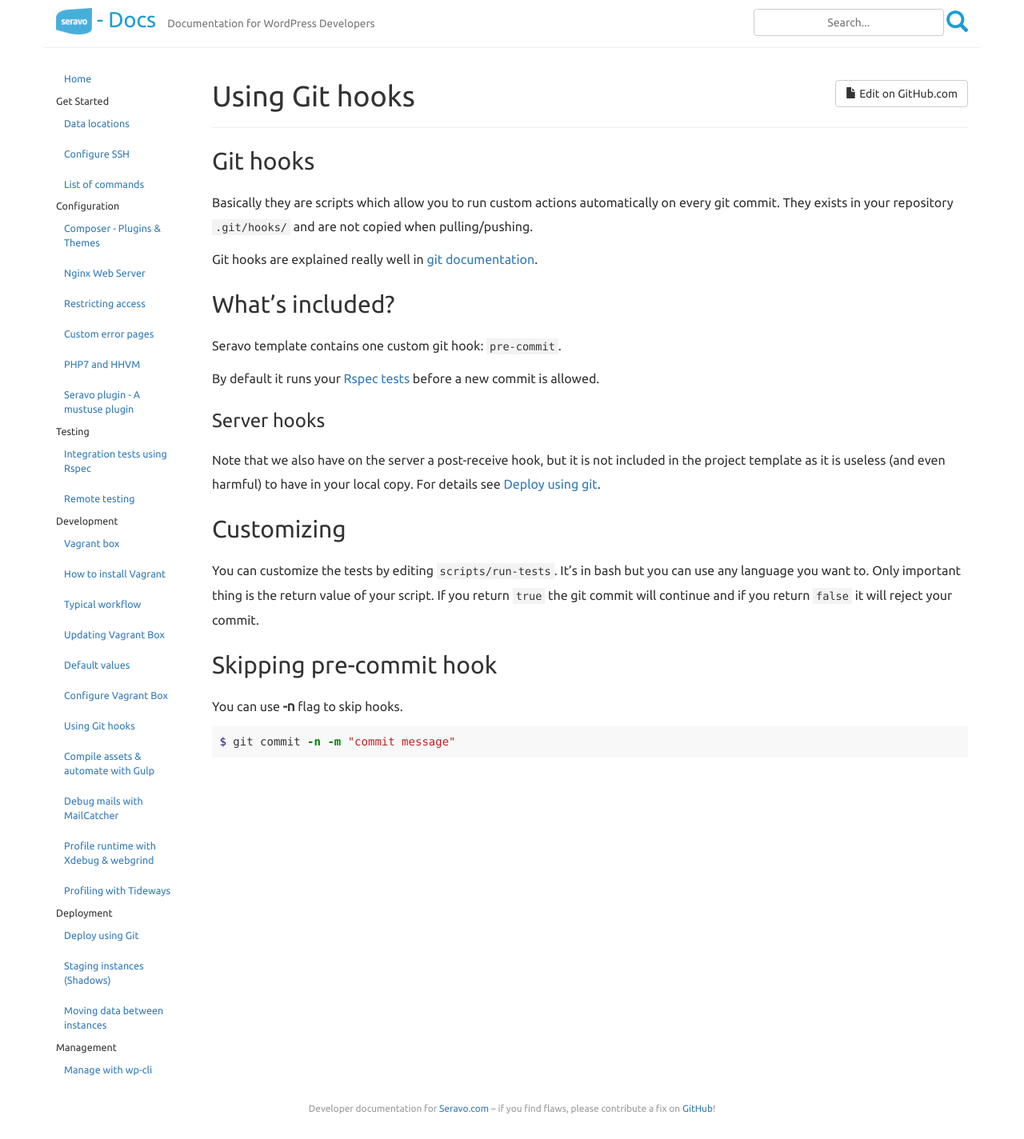
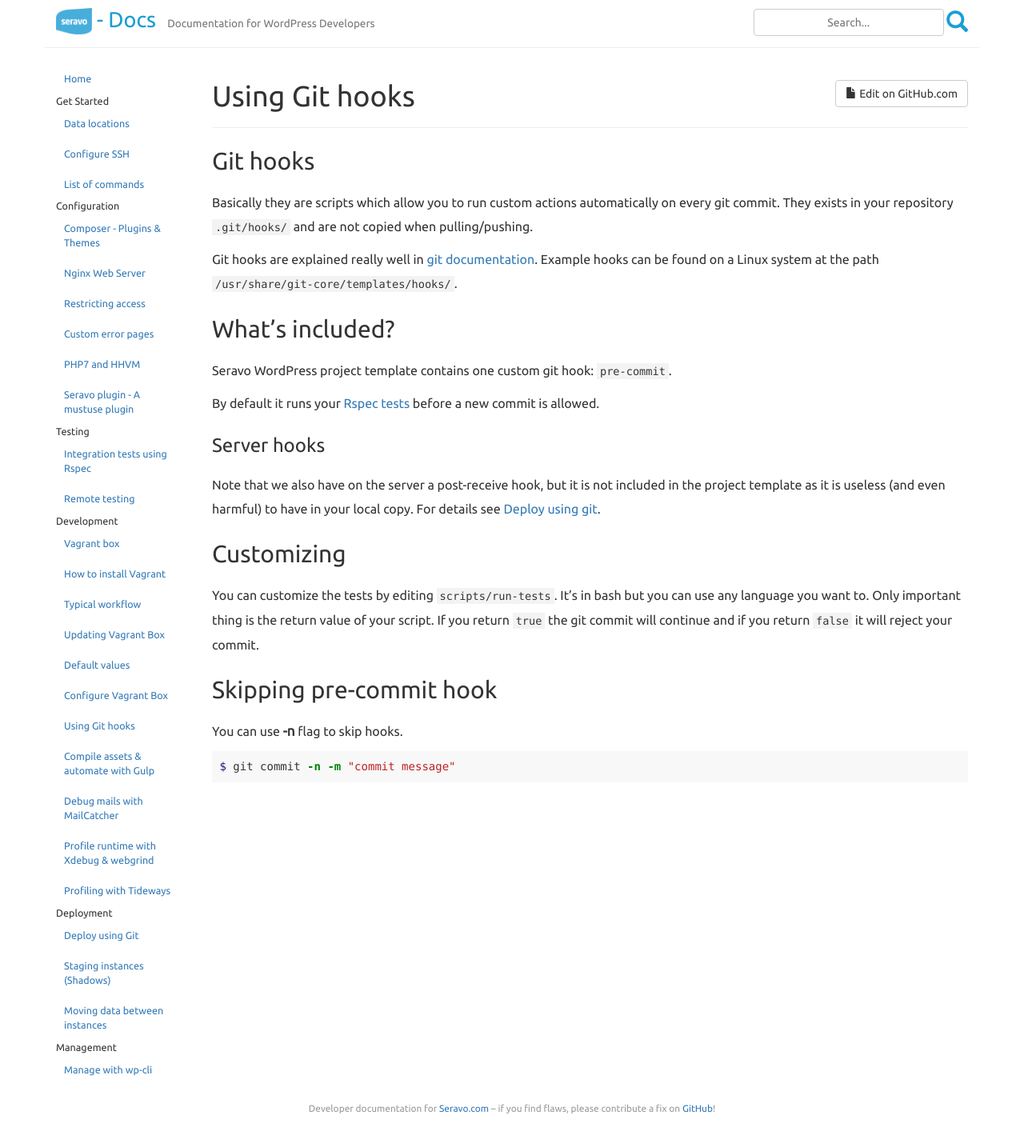
Before and after one commit to Seravo/docs, a Jekyll site: the page built from _posts/2015-10-12-using-git-hooks.md, in a window 1280 px wide. Shown: the whole page at 80% size. Built offline with Jekyll 4.4.1, drawn with Linux system fonts in a browser that asks for light colours; nearby versions of some CDN libraries.

Commit message:
Extend git hooks documentation to mention /usr/share/git-core/templates/hooks/

```diff
--- a/_posts/2015-10-12-using-git-hooks.md
+++ b/_posts/2015-10-12-using-git-hooks.md
@@ -10,10 +10,10 @@
 Basically they are scripts which allow you to run custom actions automatically on every git commit.
 They exists in your repository `.git/hooks/` and are not copied when pulling/pushing.
 
-Git hooks are explained really well in [git documentation](https://git-scm.com/book/en/v2/Customizing-Git-Git-Hooks).
+Git hooks are explained really well in [git documentation](https://git-scm.com/book/en/v2/Customizing-Git-Git-Hooks). Example hooks can be found on a Linux system at the path `/usr/share/git-core/templates/hooks/`.
 
 ## What's included?
-Seravo template contains one custom git hook: `pre-commit`.
+Seravo WordPress project template contains one custom git hook: `pre-commit`.
 
 By default it runs your [Rspec tests]({{ site.baseurl }}{% post_url 2015-10-11-integration-tests %}) before a new commit is allowed.
 
```
Also changed, not shown: _posts/2015-10-13-local-development.md (+1 -1 lines).
